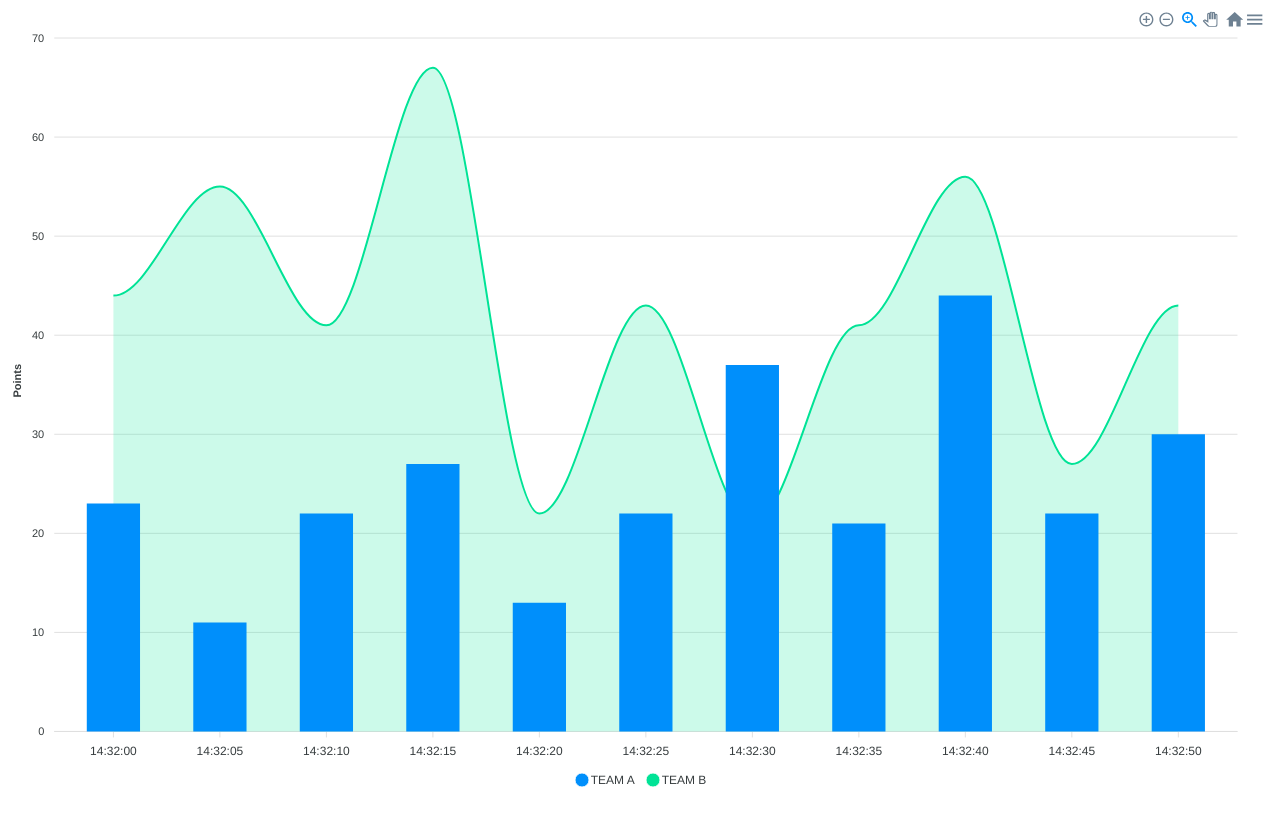
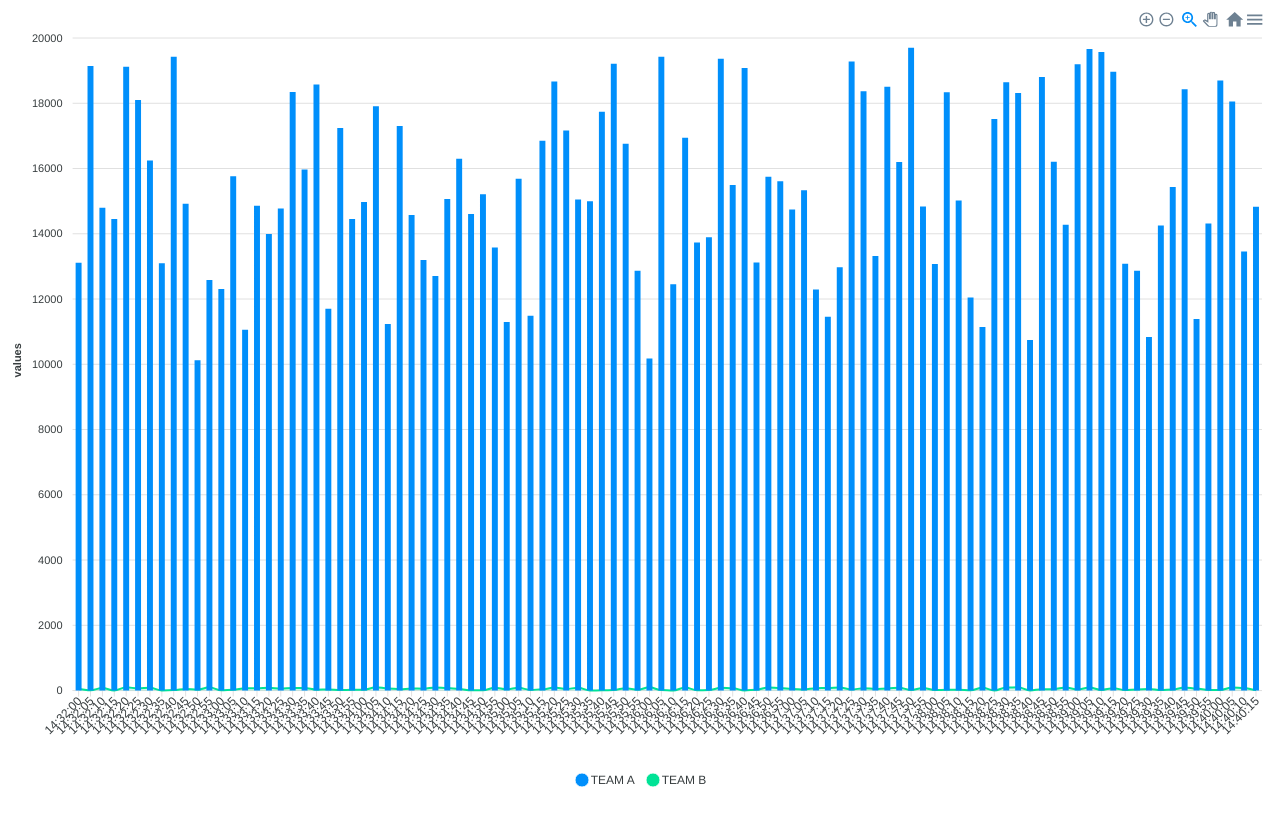
Before and after one commit to wanted-pre-7/pre-onboarding-9th-3-7, a React (Vite) app: page / in a window 1280 px wide. Built offline with nearby package versions, Linux system fonts and the light colour scheme; the HTML template or start-up script is replaced by a standard one.

Commit message:
feat[#3, #4, #5, #6] : 시계열 차트 구현

```diff
--- a/src/pages/ChartPage.tsx
+++ b/src/pages/ChartPage.tsx
@@ -2,25 +2,27 @@ import Chart from "react-apexcharts";
 import { getChartData } from "../utils/hooks";
 
 const ChartPage = () => {
-  const { data, isloading } = getChartData();
+  const { data, isLoading } = getChartData();
 
-  if (isloading) {
+  if (isLoading) {
     return <div>Loading...</div>;
   }
-  const Xaxis = Object.keys(data).map((v) => v.split(" ")[1]);
-
+  const labels = Object.keys(data).map((v) => v.split(" ")[1]);
+  const areaData = Object.values(data).map((v) => v.value_area);
+  const barData = Object.values(data).map((v) => v.value_bar);
+  console.log(data);
   return (
     <Chart
       series={[
         {
           name: "TEAM A",
           type: "column",
-          data: [23, 11, 22, 27, 13, 22, 37, 21, 44, 22, 30],
+          data: barData,
         },
         {
           name: "TEAM B",
           type: "area",
-          data: [44, 55, 41, 67, 22, 43, 21, 41, 56, 27, 43],
+          data: areaData,
         },
       ]}
       options={{
@@ -51,13 +53,13 @@ const ChartPage = () => {
             stops: [0, 100, 100, 100],
           },
         },
-        labels: Xaxis.slice(0, 11),
+        labels: labels,
         markers: {
           size: 0,
         },
         yaxis: {
           title: {
-            text: "Points",
+            text: "values",
           },
           min: 0,
         },
```
